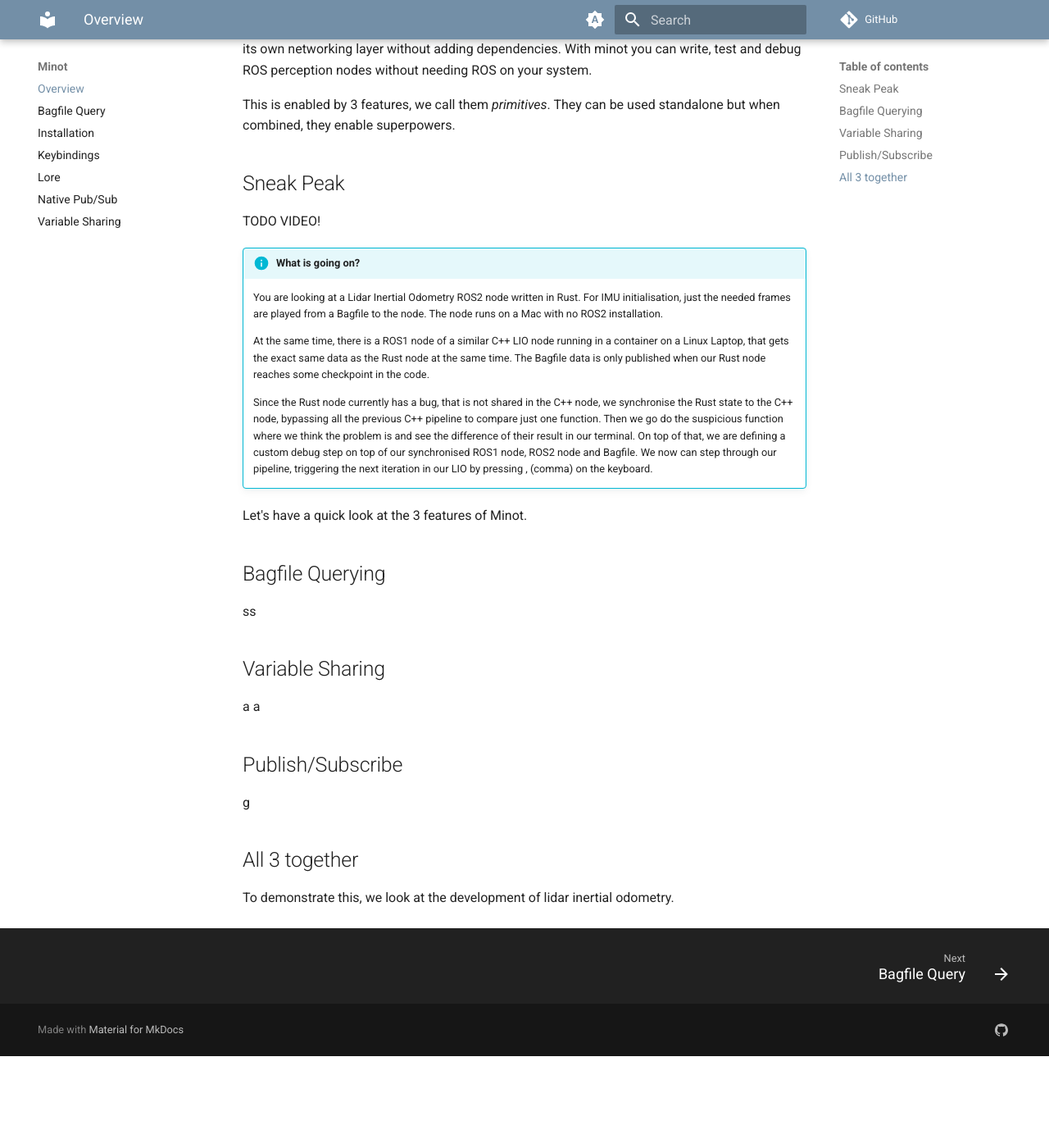
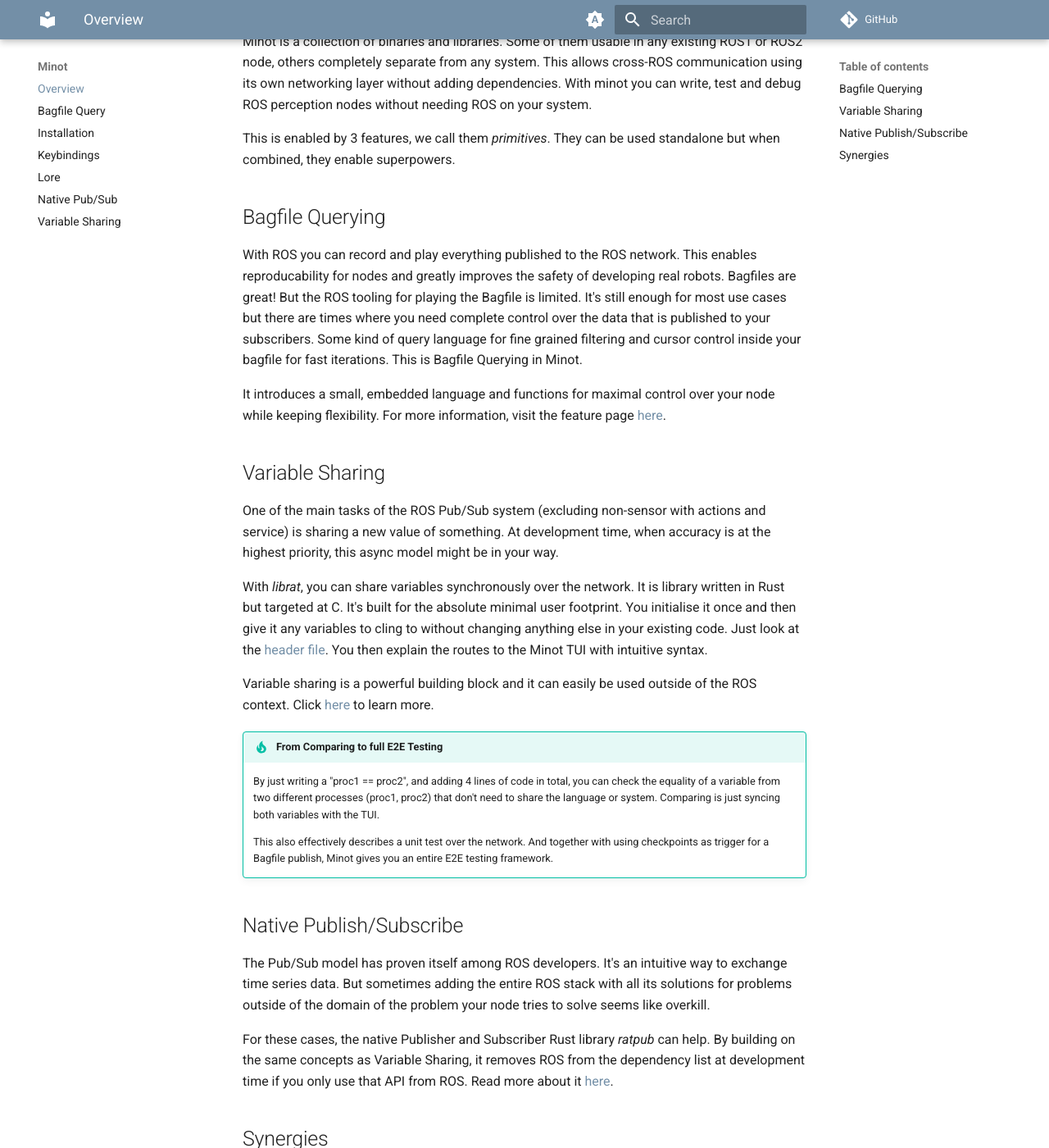
Before and after one commit to uos/minot, an MkDocs documentation site: the page built from docs/docs/index.md, in a window 1280 px wide and 1400 px high, scrolled down 672 px. Shown: the whole window at 82% size. Built offline with MkDocs 1.6.1 and Material for MkDocs 9.7.7, drawn with Linux system fonts in a browser that asks for light colours; comment, search, counter and statistics services are not loaded; before the commit the page ends 1960 px from its top, so only the background shows below that; some of the changed text lies outside the part shown.

Commit message:
more docs

```diff
--- a/docs/docs/index.md
+++ b/docs/docs/index.md
@@ -2,17 +2,19 @@
 
 Minot provides primitives for developing and validating stateful robot software.
 
-Minot was the result out of the following painpoints. When developing, we want to solve a small problem that plays nicely with the larger system. Modularity is one of the main goals of ROS. And while developing and integrating these modules, Minot is here to help.
+TODO cool image of the tui with some rats code and lio.
 
-!!! question "Painpoints"
+When developing, we want to solve a small problem that plays nicely with the larger system. Modularity is one of the main goals of ROS. And while developing and integrating these modules, Minot is here to help.
 
-    === "Message Timing Issues"
+!!! question "The Pain Leading to Minot"
 
-        Does your system behave differently each time you play a Bagfile until you find out it actually works when playing the Bagfile a little bit slower?
+    === "Message Timing"
+
+        Does your system behave different each time you play a Bagfile until you find out it actually works when playing it a little bit slower?
 
     === "Ignore Networking"
 
-        Have you ever asked yourself why you should care about QoS Settings, out-of-order message pipelines or the dependency of ROS2 itself when developing a Proof of Concept?
+        Have you ever asked yourself why you should care about QoS settings, out-of-order message pipelines or the dependency of ROS2 itself when developing a Proof of Concept?
 
     === "Reproducability"
 
@@ -26,13 +28,41 @@
 
 This is enabled by 3 features, we call them *primitives*. They can be used standalone but when combined, they enable superpowers.
 
-## Sneak Peak
-<!-- === "Technical Debt" -->
+## Bagfile Querying
 
-<!-- Have you ever tried to develop a new algorithm for just a small subproblem of a larger system and now you need to use all those tools of the old method? -->
+With ROS you can record and play everything published to the ROS network. This enables reproducability for nodes and greatly improves the safety of developing real robots. Bagfiles are great! But the ROS tooling for playing the Bagfile is limited. It's still enough for most use cases but there are times where you need complete control over the data that is published to your subscribers. Some kind of query language for fine grained filtering and cursor control inside your bagfile for fast iterations. This is Bagfile Querying in Minot.
+
+It introduces a small, embedded language and functions for maximal control over your node while keeping flexibility. For more information, visit the feature page [here](bagquery.html).
+
+## Variable Sharing
+
+One of the main tasks of the ROS Pub/Sub system (excluding non-sensor with actions and service) is sharing a new value of something. At development time, when accuracy is at the highest priority, this async model might be in your way.
+
+With *librat*, you can share variables synchronously over the network. It is library written in Rust but targeted at C. It's built for the absolute minimal user footprint. You initialise it once and then give it any variables to cling to without changing anything else in your existing code. Just look at the [header file](https://github.com/uos/minot/blob/main/rat/rat.h). You then explain the routes to the Minot TUI with intuitive syntax.
+
+Variable sharing is a powerful building block and it can easily be used outside of the ROS context. Click [here](varshare.html) to learn more.
+
+!!! tip "From Comparing to full E2E Testing"
+
+    By just writing a "proc1 == proc2", and adding 4 lines of code in total, you can check the equality of a variable from two different processes (proc1, proc2) that don't need to share the language or system. Comparing is just syncing both variables with the TUI.
+
+    This also effectively describes a unit test over the network. And together with using checkpoints as trigger for a Bagfile publish, Minot gives you an entire E2E testing framework.
 
 
-TODO VIDEO!
+
+## Native Publish/Subscribe
+
+The Pub/Sub model has proven itself among ROS developers. It's an intuitive way to exchange time series data. But sometimes adding the entire ROS stack with all its solutions for problems outside of the domain of the problem your node tries to solve seems like overkill.
+
+For these cases, the native Publisher and Subscriber Rust library *ratpub* can help. By building on the same concepts as Variable Sharing, it removes ROS from the dependency list at development time if you only use that API from ROS. Read more about it [here](pubsub.html).
+
+## Synergies
+
+While useful for some cases on their own, together they become a toolbelt for understanding complex stateful systems.
+
+To demonstrate this, we will take a look at a real Minot workflow for lidar inertial odometry.
+
+TODO
 
 !!! info "What is going on?"
 
@@ -40,19 +70,4 @@
 
     At the same time, there is a ROS1 node of a similar C++ LIO node running in a container on a Linux Laptop, that gets the exact same data as the Rust node at the same time. The Bagfile data is only published when our Rust node reaches some checkpoint in the code.
 
-    Since the Rust node currently has a bug, that is not shared in the C++ node, we synchronise the Rust state to the C++ node, bypassing all the previous C++ pipeline to compare just one function. Then we go do the suspicious function where we think the problem is and see the difference of their result in our terminal. On top of that, we are defining a custom debug step on top of our synchronised ROS1 node, ROS2 node and Bagfile. We now can step through our pipeline, triggering the next iteration in our LIO by pressing <bkd>,</kbd> (comma) on the keyboard.
-
-
-Let's have a quick look at the 3 features of Minot.
-
-## Bagfile Querying
-ss
-
-## Variable Sharing
-a
-a
-## Publish/Subscribe
-g
-
-## All 3 together
-To demonstrate this, we look at the development of lidar inertial odometry.
+    Since the Rust node currently has a bug, that is not shared in the C++ node, we synchronise the Rust state to the C++ node, bypassing all the previous C++ pipeline to compare just one function. Then we go do the suspicious function where we think the problem is and see the difference of their result in our terminal. On top of that, we effectively built our own debug pipeline step on top of our synchronised ROS1 node, ROS2 node and Bagfile. We can now step to the next checkpoint, triggering the next iteration in our LIO by pressing <bkd>,</kbd> (comma) on the keyboard. We essentially built a gdb over the network by adding just a few lines of code to our existing nodes.
```
Also changed, not shown: docs/README.md (added, +15 -0 lines).
